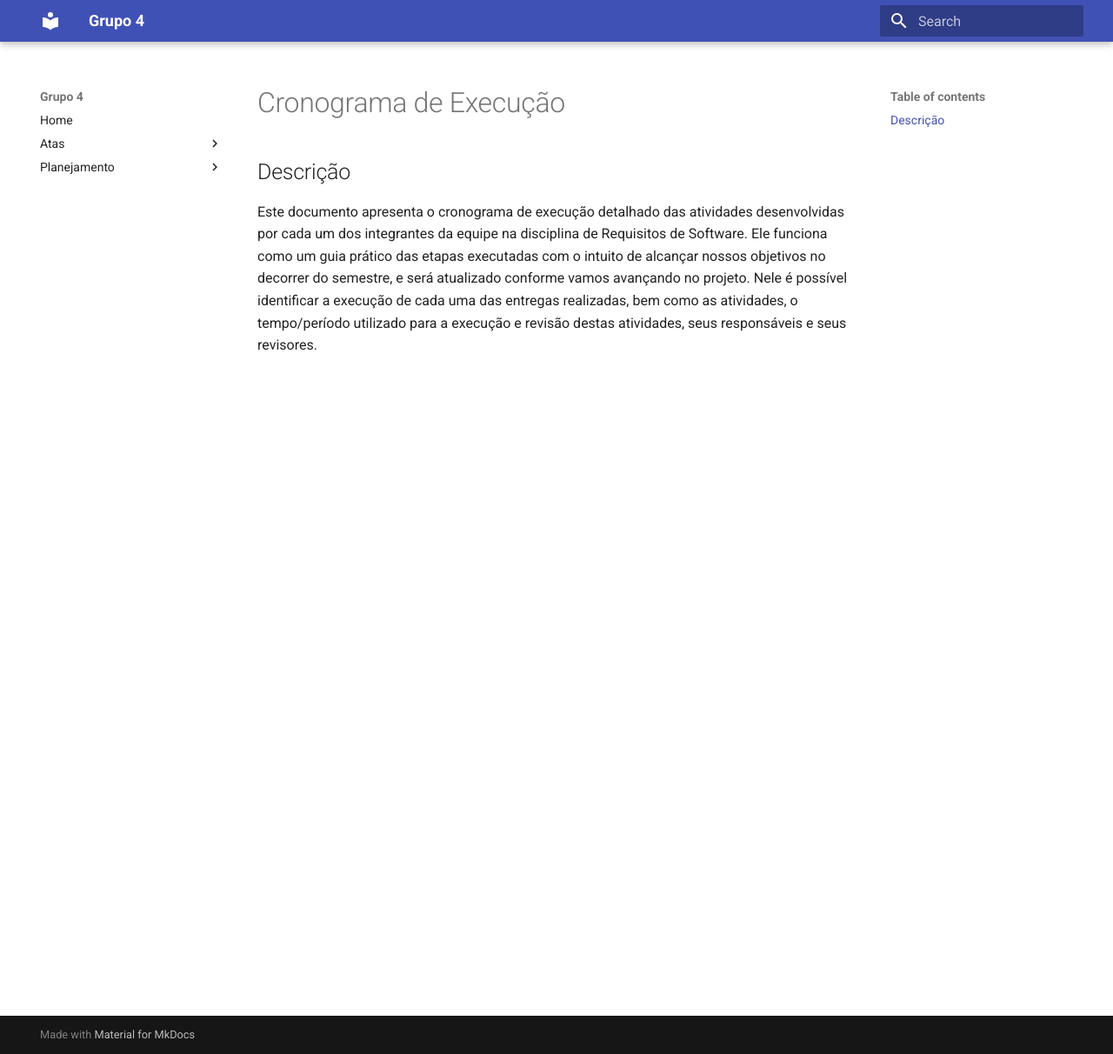
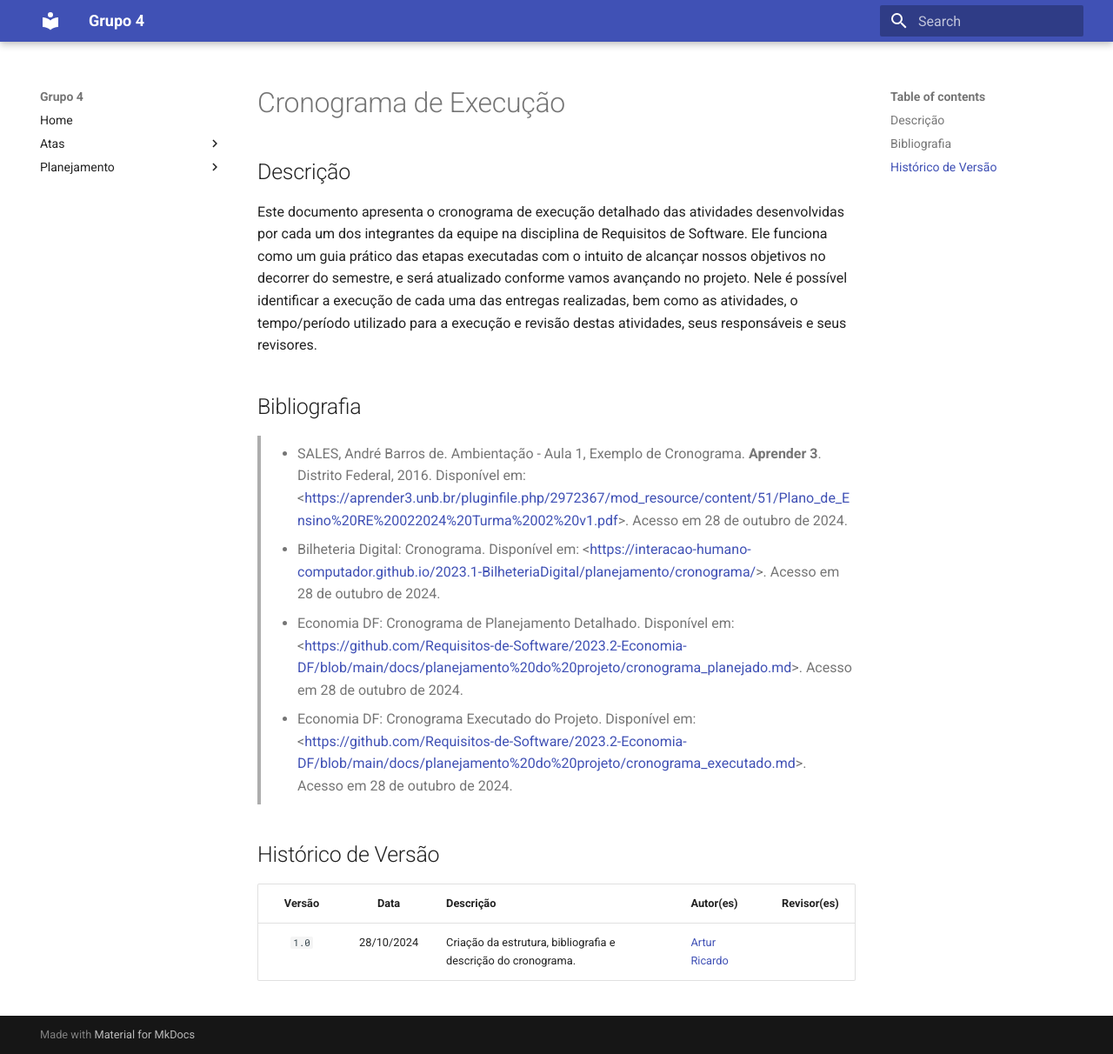
Before and after one commit to Requisitos-de-Software/2024.2-MeuSUSDigital, an MkDocs documentation site: the page built from docs/planejamento/cronograma-execucao.md, in a window 1280 px wide and 1212 px high. Shown: the whole window at 87% size. Built offline with MkDocs 1.6.1 and Material for MkDocs 9.7.7, drawn with Linux system fonts in a browser that asks for light colours.

Commit message:
adição da Bibliografia e do Histórico de Versão

```diff
--- a/docs/planejamento/cronograma-execucao.md
+++ b/docs/planejamento/cronograma-execucao.md
@@ -4,3 +4,19 @@
 
 Este documento apresenta o cronograma de execução detalhado das atividades desenvolvidas por cada um dos integrantes da equipe na disciplina de Requisitos de Software. Ele funciona como um guia prático das etapas executadas com o intuito de alcançar nossos objetivos no decorrer do semestre, e será atualizado conforme vamos avançando no projeto.
 Nele é possível identificar a execução de cada uma das entregas realizadas, bem como as atividades, o tempo/período utilizado para a execução e revisão destas atividades, seus responsáveis e seus revisores.
+
+## Bibliografia
+
+> - SALES, André Barros de. Ambientação - Aula 1, Exemplo de Cronograma. **Aprender 3**. Distrito Federal, 2016. Disponível em: <<https://aprender3.unb.br/pluginfile.php/2972367/mod_resource/content/51/Plano_de_Ensino%20RE%20022024%20Turma%2002%20v1.pdf>>. Acesso em 28 de outubro de 2024.
+>
+> - Bilheteria Digital: Cronograma. Disponível em: <<https://interacao-humano-computador.github.io/2023.1-BilheteriaDigital/planejamento/cronograma/>>. Acesso em 28 de outubro de 2024.
+>
+> - Economia DF: Cronograma de Planejamento Detalhado. Disponível em: <<https://github.com/Requisitos-de-Software/2023.2-Economia-DF/blob/main/docs/planejamento%20do%20projeto/cronograma_planejado.md>>. Acesso em 28 de outubro de 2024.
+>
+> - Economia DF: Cronograma Executado do Projeto. Disponível em: <<https://github.com/Requisitos-de-Software/2023.2-Economia-DF/blob/main/docs/planejamento%20do%20projeto/cronograma_executado.md>>. Acesso em 28 de outubro de 2024.
+
+## Histórico de Versão
+
+| Versão  | Data       | Descrição | Autor(es) | Revisor(es) |
+| :-----: | :--------: | --------- | --------- | ----------- |
+| `1.0`   | 28/10/2024 | Criação da estrutura, bibliografia e descrição do cronograma. | [Artur Ricardo](https://github.com/algorithmorphic) |
```
